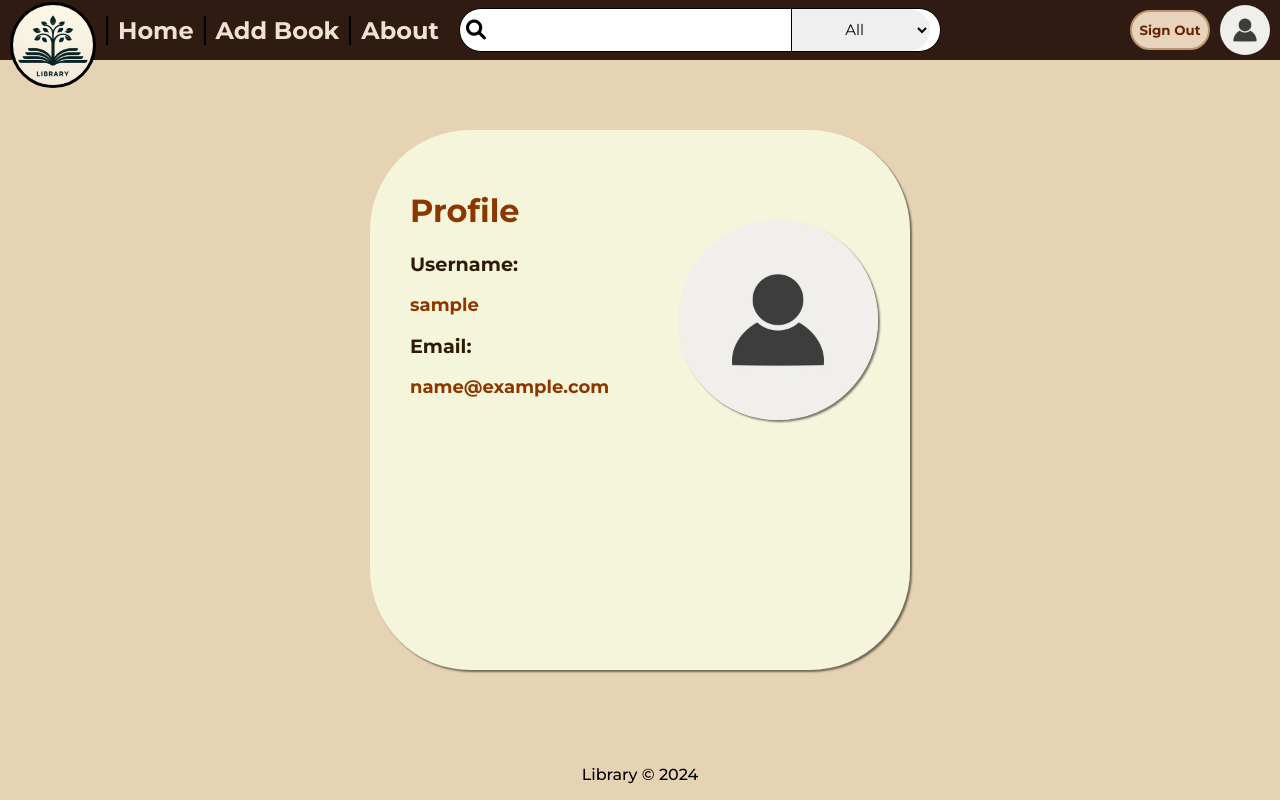
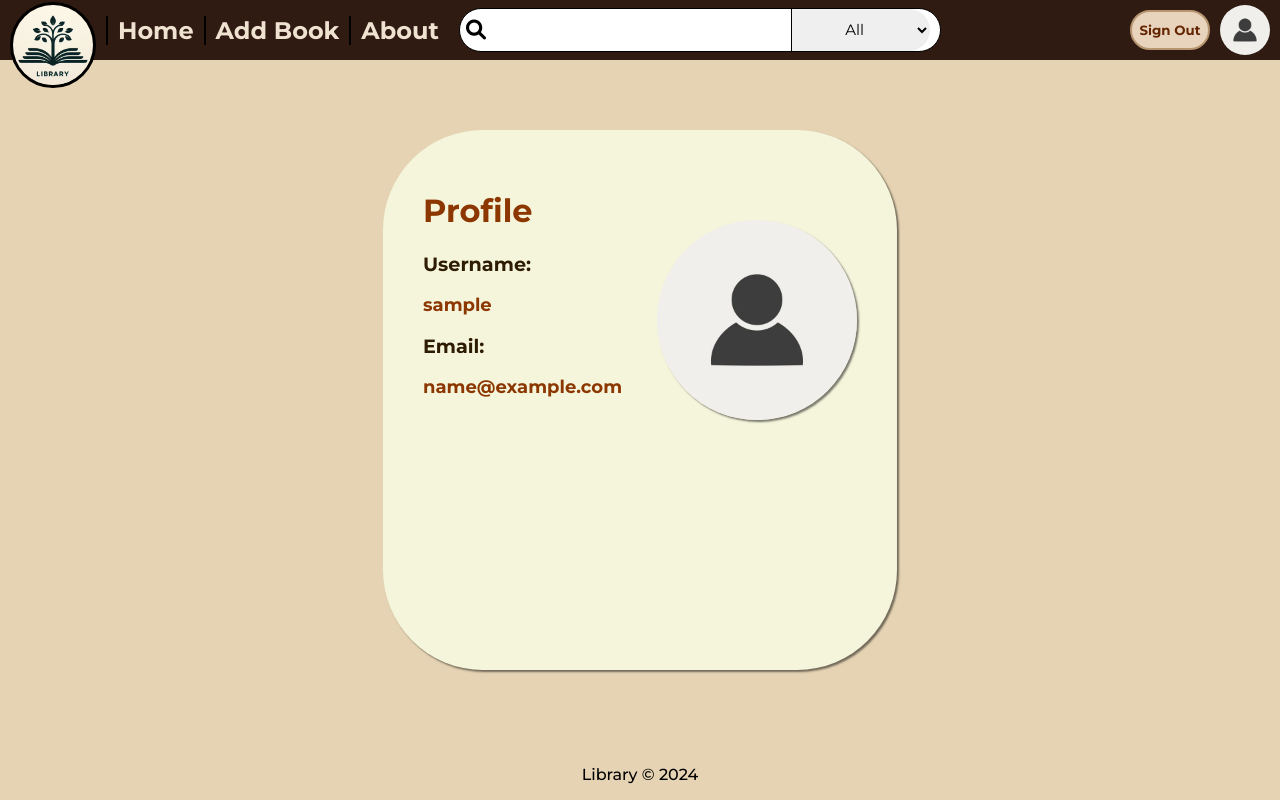
Before and after one commit to ammarmorad24/Library_Web_Project, a Django app: page /profile/ in a window 1280 px wide. Run offline with Django 5.2, Linux system fonts and the light colour scheme; the visitor is signed in with stand-in values (Sample User, id 1); data that the repository does not hold is empty.

Commit message:
final commit

```diff
--- a/books-generator.py
+++ b/books-generator.py
@@ -40,4 +40,4 @@ def create_fake_books(num_books):
             book.categories.add(category)
 
 # Usage: Call create_fake_books function with the number of fake books you want to create
-create_fake_books(50)  # Create 50 fake books
+create_fake_books(100)  # Create 50 fake books
--- a/static/css/profile.css
+++ b/static/css/profile.css
@@ -1,6 +1,5 @@
 .profile-container {
   display: inline-block;
-  width: 500px;
   /* Adjust the width of the rectangle block */
   height: 500px;
   /* Adjust the height of the rectangle block */
@@ -11,14 +10,14 @@
   left: 50%;
   transform: translate(-50%, -50%);
   border-radius: 100px;
-  padding-left: 40px;
-  padding-top: 40px;
+  padding: 40px;
+  padding-bottom: 0;
   box-shadow: 2px 2px 2px 0px rgba(0, 0, 0, 0.5);
 }
 
 .profile-container {
   display: grid;
-  grid-template-columns: repeat(2, 1fr);
+  grid-template-columns: 1fr 200px;
   grid-gap: 35px;
 }
 
@@ -73,6 +72,7 @@
 
 .borrowed-btn {
   margin-top: 135px;
+  margin-left: 6px;
   padding: 10px 30px;
   border-radius: 10px;
   border: 0;
```
Also changed, not shown: db.sqlite3.
